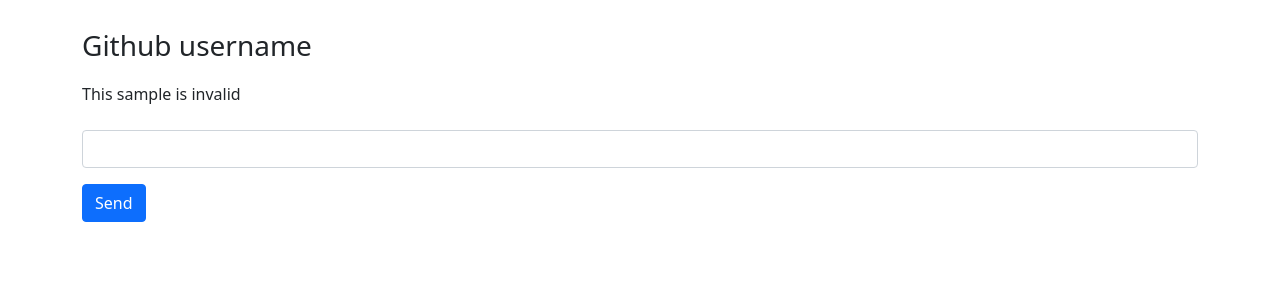
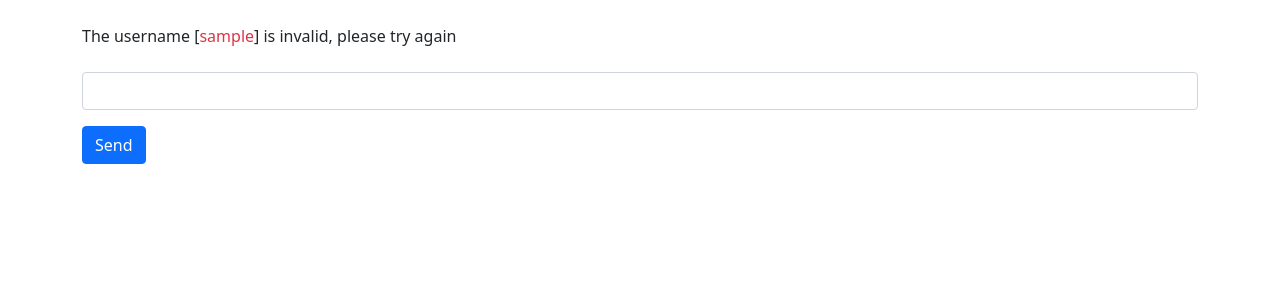
Before and after one commit to DmitryTokyo/github-service, a Django app: template templates/index.html in a window 1280 px wide. Shown: the part 48-348 px from the top of the page. Run offline with Django 3.2, Linux system fonts and the light colour scheme; the template is opened without the code that fills it: most values are stand-ins (such as "Sample title", 1, 10 or a date in 2020); some libraries are stand-ins or nearby versions.

Commit message:
Update wrong username output

```diff
--- a/templates/index.html
+++ b/templates/index.html
@@ -9,9 +9,10 @@
     {% csrf_token %}
     <div class="mb-3">
       <label for="Username" class="form-label">
-        <p class="fs-3">Github username</p>
         {% if wrong_username %}
-          <p>This {{wrong_username}} is invalid</p>
+          <p class="fs-6">The username [<span class="text-danger">{{wrong_username}}</span>] is invalid, please try again</p>
+        {% else %}
+         <p class="fs-3">Input github username</p>
         {% endif %}
       </label>
       <input type="text" class="form-control" id="Username" name="username" required/>
```
